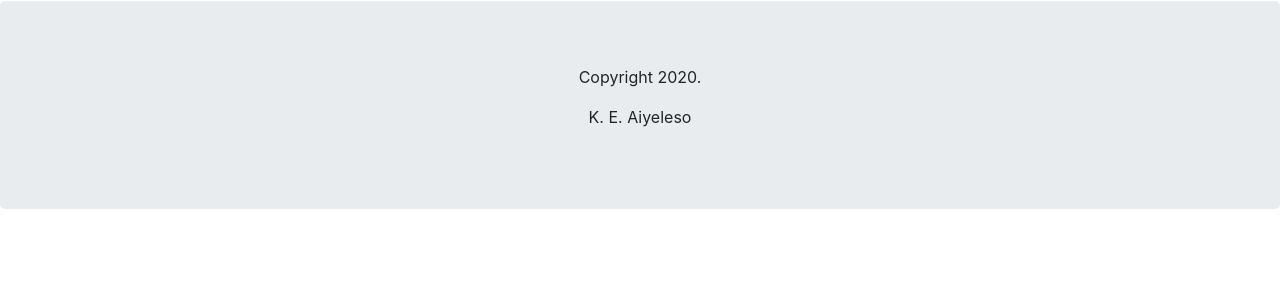
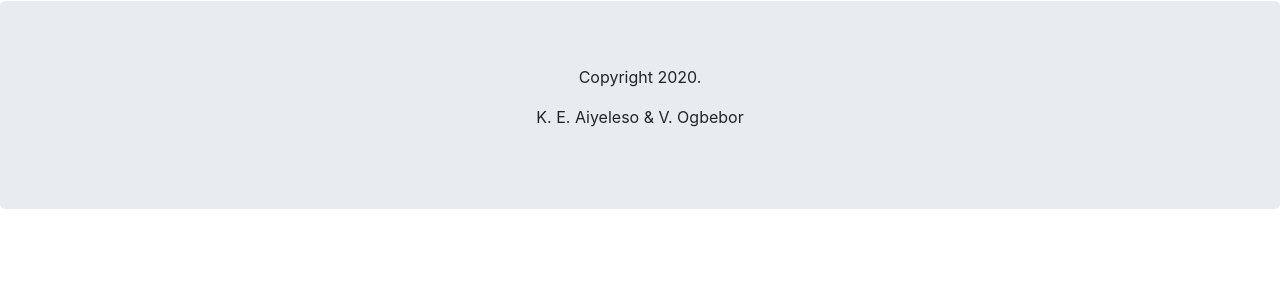
Before and after one commit to Ahyoh1/Loan-Prediction, a Flask app: page / in a window 1280 px wide. Shown: the part 441-741 px from the top of the page. Run offline with Flask 2, Linux system fonts and the light colour scheme; parts of the project's set-up code (start-up, migrations or seed data) failed here and were passed over; some libraries are stand-ins or nearby versions.

Commit message:
Copyright Update

```diff
--- a/templates/about.html
+++ b/templates/about.html
@@ -51,7 +51,7 @@
 <section>
   <div class="jumbotron text-center" style="margin-bottom:0" id="footer-section">
   <p>Copyright 2020.</p>
-  <p>K. E. Aiyeleso </p>
+  <p>K. E. Aiyeleso & V. Ogbebor</p>
 </div>
 </section>
 
--- a/templates/eligibility.html
+++ b/templates/eligibility.html
@@ -181,7 +181,7 @@
 <section>
   <div class="jumbotron text-center" style="margin-bottom:0" id="footer-section">
   <p>Copyright 2020.</p>
-  <p>K. E. Aiyeleso </p>
+  <p>K. E. Aiyeleso & V. Ogbebor</p>
 </div>
 </section>
 
--- a/templates/index.html
+++ b/templates/index.html
@@ -49,7 +49,7 @@
 <section>
   <div class="jumbotron text-center" style="margin-bottom:0" id="footer-section">
   <p>Copyright 2020.</p>
-  <p>K. E. Aiyeleso </p>
+  <p>K. E. Aiyeleso & V. Ogbebor</p>
 </div>
 </section>
 
--- a/templates/result.html
+++ b/templates/result.html
@@ -50,7 +50,7 @@
 <section>
   <div class="jumbotron text-center" style="margin-bottom:0" id="footer-section">
   <p>Copyright 2020.</p>
-  <p>K. E. Aiyeleso </p>
+  <p>K. E. Aiyeleso & V. Ogbebor</p>
 </div>
 </section>
 
```
